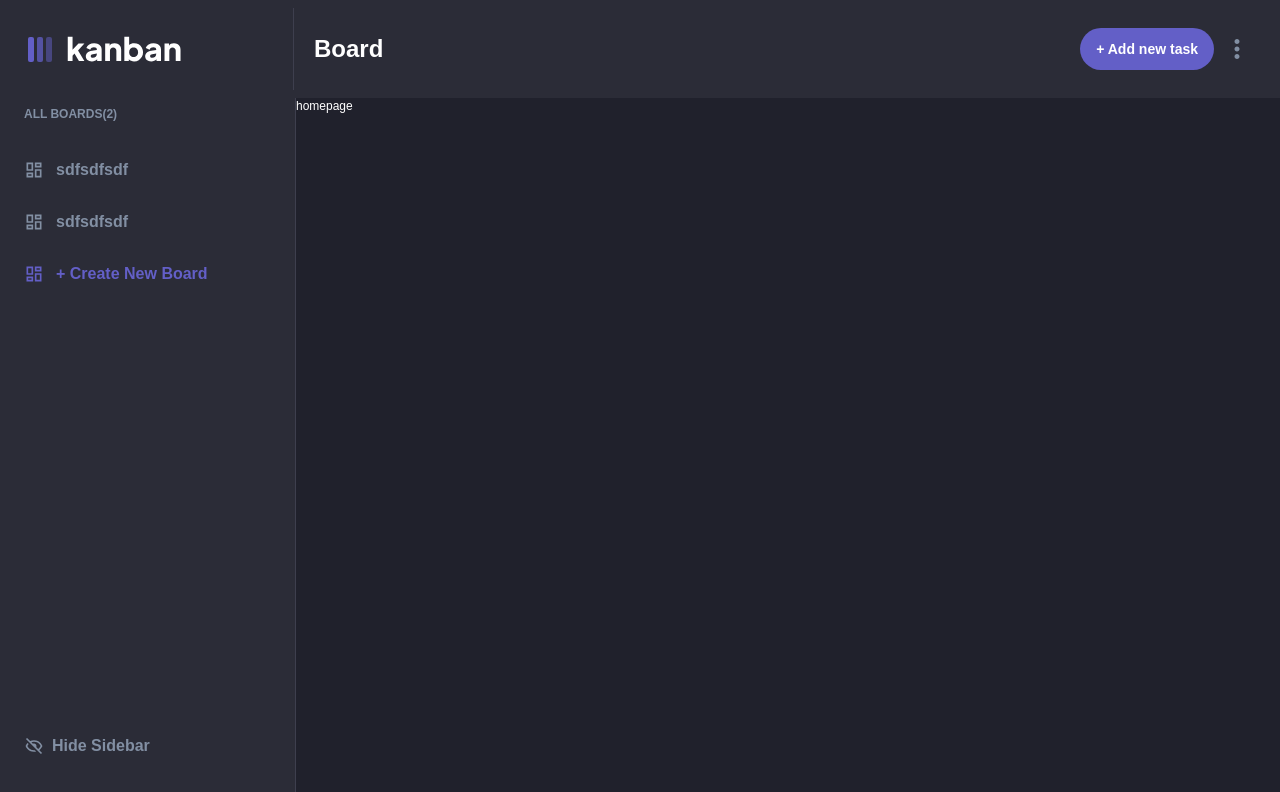
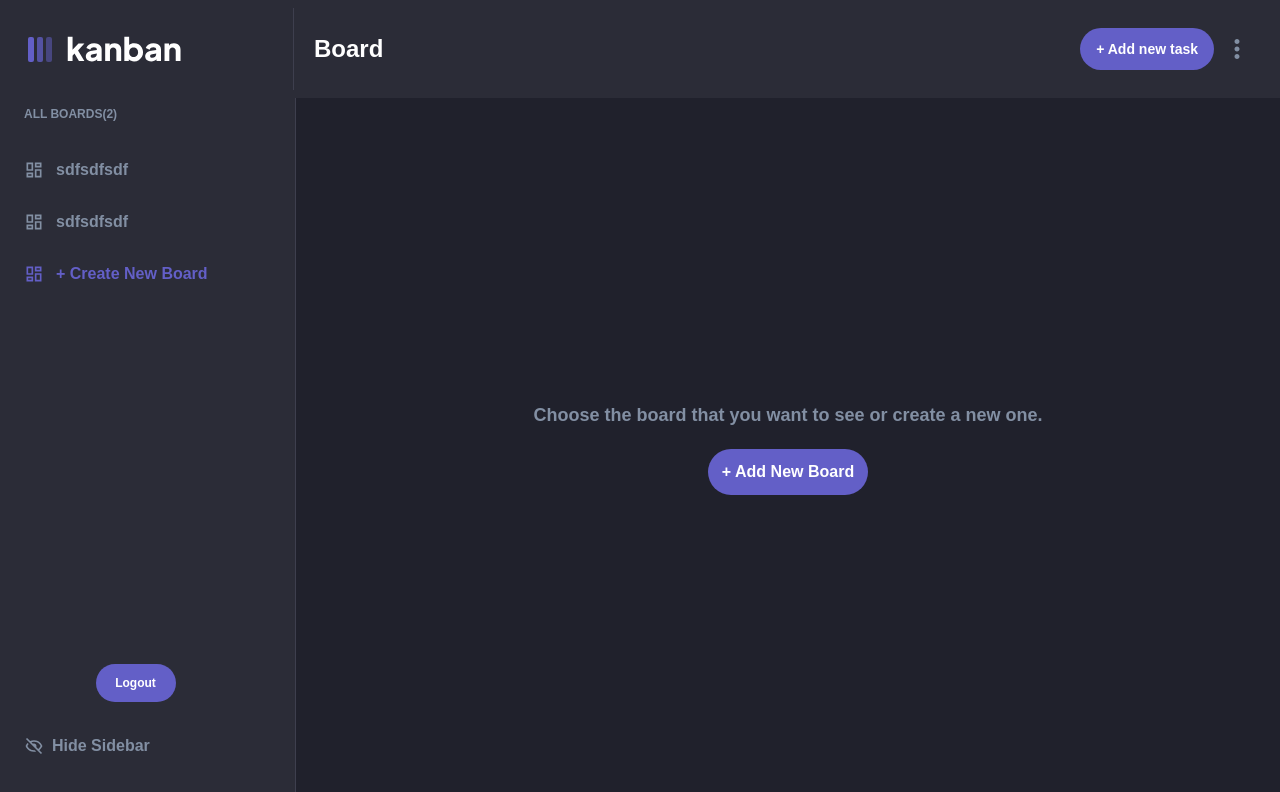
Before and after one commit to ameer005/kanban-task-manager, a React (Create React App) app in the folder client/: page / in a window 1280 px wide. Shown: the top 792 px of the page. Built offline with nearby package versions, Linux system fonts and the light colour scheme; sample sign-in values are in the browser's storage.

Commit message:
added logout functionality

```diff
--- a/client/src/components/Sidebar/Sidebar.js
+++ b/client/src/components/Sidebar/Sidebar.js
@@ -1,10 +1,15 @@
 import React from "react";
 import { NavLink } from "react-router-dom";
+import { useDispatch } from "react-redux";
 
 import { RiDashboardLine } from "react-icons/ri";
 import { BiHide } from "react-icons/bi";
 
+import { logout } from "../../redux/features/auth/authSlice";
+
 const Sidebar = ({ setShowSidebar, showSidebar }) => {
+  const dispatch = useDispatch();
+
   return (
     <main
       className={`flex flex-col justify-between sidebar-h w-full max-w-[18.5rem] bg-colorPrimaryLight
@@ -59,7 +64,13 @@ const Sidebar = ({ setShowSidebar, showSidebar }) => {
       </section>
 
       {/* Section Bottom */}
-      <section className="mb-7 pr-6">
+      <section className="flex flex-col mb-7 pr-6">
+        <button
+          onClick={() => dispatch(logout())}
+          className="btn-primary w-full max-w-[5rem] self-center mb-5"
+        >
+          Logout
+        </button>
         <button
           onClick={() => setShowSidebar((prev) => !prev)}
           className="flex items-center gap-2 text-base text-colorMediumGray font-bold px-6 py-3 hover:bg-colorNeutral hover:text-colorpurple w-full
--- a/client/src/pages/HomePage.js
+++ b/client/src/pages/HomePage.js
@@ -1,14 +1,17 @@
-import React, { useState } from "react";
-
-import { BsFillEyeFill } from "react-icons/bs";
-
-import Navbar from "../components/Navbar/Navbar";
-import Sidebar from "../components/Sidebar/Sidebar";
+import React from "react";
 
 const HomePage = () => {
-  const [showSidebar, setShowSidebar] = useState(true);
+  return (
+    <main className="flex flex-col justify-center items-center sidebar-h w-full">
+      <h3 className="text-colorMediumGray text-lg font-bold mb-5">
+        Choose the board that you want to see or create a new one.
+      </h3>
 
-  return <main className="bg-colorPrimary ">homepage</main>;
+      <button className="btn-primary w-full max-w-[10rem] text-base">
+        + Add New Board
+      </button>
+    </main>
+  );
 };
 
 export default HomePage;
--- a/client/src/redux/features/auth/authSlice.js
+++ b/client/src/redux/features/auth/authSlice.js
@@ -54,6 +54,12 @@ const authSlice = createSlice({
       state.isLoading = false;
       state.message = "";
     },
+    logout: (state) => {
+      localStorage.removeItem("user");
+      localStorage.removeItem("token");
+      state.user = user || null;
+      state.token = token || null;
+    },
   },
   extraReducers: (builder) => {
     builder
@@ -94,6 +100,6 @@ const authSlice = createSlice({
   },
 });
 
-export const { resetAuth } = authSlice.actions;
+export const { resetAuth, logout } = authSlice.actions;
 
 export default authSlice.reducer;
```
